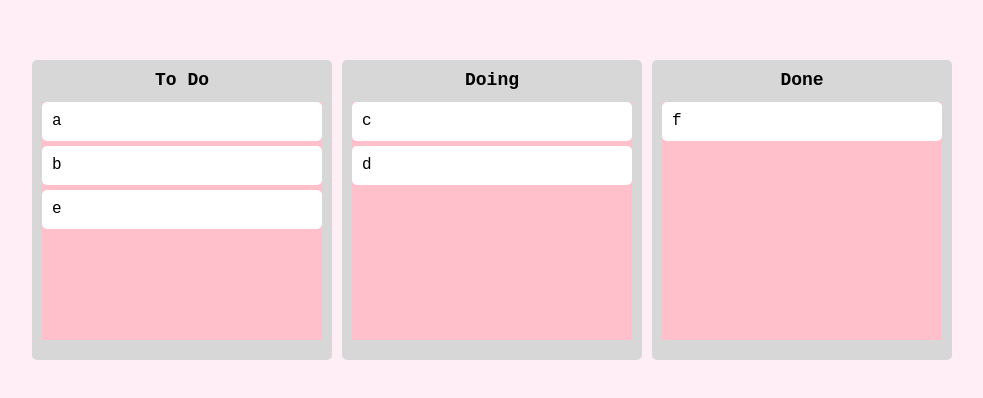
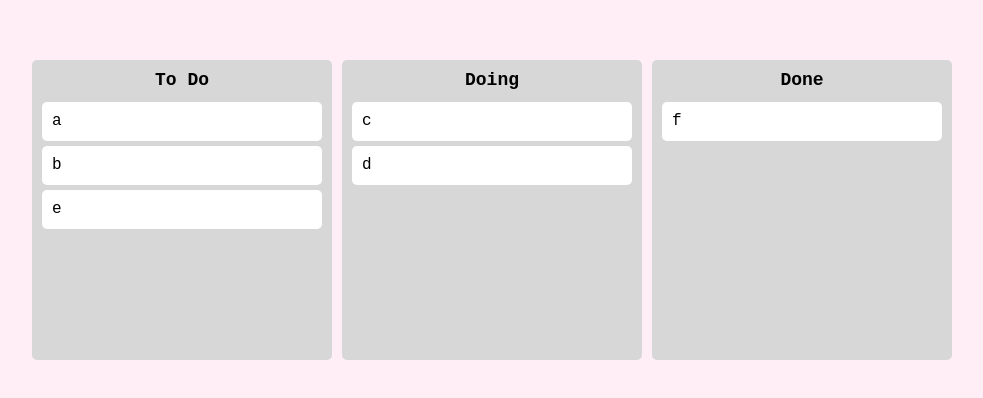
Before and after one commit to zooyaho/react-kanbanboard-app, a React (Create React App) app: page / in a window 1280 px wide. Shown: the part 190-588 px from the top of the page, without its empty margins (148-1131 px from the left). Built offline with nearby package versions, Linux system fonts and the light colour scheme.

Commit message:
Droppable의 argument인 snapshot의 isDraggingOver, draggingFromThisWith을 사용하여 유저가 위로 드래그해서 들어오고 있는지에 따른 배경색 지정

```diff
--- a/src/components/Board.tsx
+++ b/src/components/Board.tsx
@@ -2,6 +2,7 @@ import { Droppable } from "react-beautiful-dnd";
 import styled from "styled-components";
 import DraggableCard from "./DraggableCard";
 
+// 배경색 변화로 사용자가 보드에 도착하는지 떠나가는지 보여줌
 const Wrapper = styled.div`
   width: 300px;
   padding: 20px 10px;
@@ -20,28 +21,41 @@ const Title = styled.h2`
   font-size: 18px;
 `;
 
-const Area = styled.div`
-  background-color: pink;
+interface IAreaProps {
+  isDraggingOver: boolean;
+  isDraggingFromThis: boolean;
+}
+
+const Area = styled.div<IAreaProps>`
+  // 유저가 위로 드래그해서 들어오고 있는지에 따른 배경색 변경
+  // 드래그해서 떠나면 red 기본 배경 transparent
+  background-color: ${(props) => props.isDraggingOver ? "pink" : props.isDraggingFromThis ? "red": ""};
   // Area만 grow를 지정해서 남은 여백을 모두 차지하게 함.
   flex-grow: 1;
+  transition: background-color 0.3s ease-in-out
 `;
 
 interface IBoard {
-  toDos:string[];
+  toDos: string[];
   boardId: string;
 }
 
-const Board = ({toDos, boardId}:IBoard) => {
+const Board = ({ toDos, boardId }: IBoard) => {
   return (
     <Wrapper>
       <Title>{boardId}</Title>
       <Droppable droppableId={boardId}>
-        {(magic) => (
-          <Area ref={magic.innerRef} {...magic.droppableProps}>
+        {(provied, snapshot) => (
+          <Area
+            isDraggingOver={snapshot.isDraggingOver}
+            isDraggingFromThis={Boolean(snapshot.draggingFromThisWith)}
+            ref={provied.innerRef}
+            {...provied.droppableProps}
+          >
             {toDos.map((toDo, index) => (
               <DraggableCard key={toDo} index={index} toDo={toDo} />
             ))}
-            {magic.placeholder}
+            {provied.placeholder}
             {/* placeholder : droppable이 끝날때 두는 무언가를 가리킴 -> 사이즈가 이상하게 변하는 것을 방지함. */}
           </Area>
         )}
```
